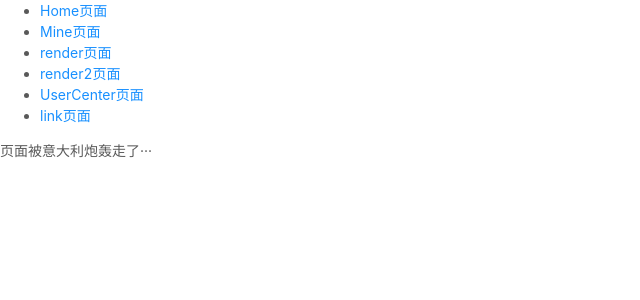
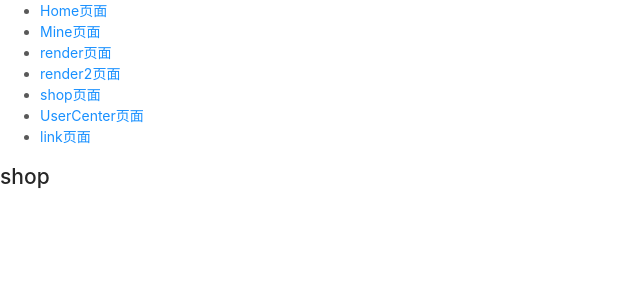
Before and after one commit to CornerYoung/react-app, a React app: page /shop in a window 1280 px wide. Shown: the top 300 px of the page, without its empty margins (0-640 px from the left). Built offline with nearby package versions, Linux system fonts and the light colour scheme.

Commit message:
redirect路由重定向

```diff
--- a/src/App.js
+++ b/src/App.js
@@ -1,5 +1,5 @@
 import React from 'react'
-import { BrowserRouter as Router, Route, Switch } from "react-router-dom"
+import { BrowserRouter as Router, Route, Switch, Redirect } from "react-router-dom"
 import Nav from './components/nav'
 import Mine from './pages/Mine'
 import Home from './pages/Home'
@@ -7,6 +7,7 @@ import UserCenter from './pages/UserCenter'
 import NotFound from './pages/NotFound'
 import Render from './pages/Render'
 import LinkOfRouter from './pages/LinkOfRouter'
+import Shop from './pages/Shop'
 
 function App() {
   /**
@@ -17,12 +18,14 @@ function App() {
     <Router>
       <Nav />
       <Switch>
+        <Redirect from='/myhome' to='/' />
         <Route path="/" component={Home} exact></Route>
         <Route path="/mine/:id/:name" component={Mine} exact strict></Route>
         <Route path="/mine/usercenter/:id" component={UserCenter}></Route>
         <Route path="/link" component={LinkOfRouter}></Route>
         <Route path="/render" render={() => <div>render</div>}></Route>
         <Route path="/render2/:username?" render={(props) => <Render {...props} name="勒布朗"/>}></Route>
+        <Route path="/shop" component={Shop}></Route>
         <Route component={NotFound}></Route>
       </Switch>
 
--- a/src/components/nav/index.jsx
+++ b/src/components/nav/index.jsx
@@ -15,6 +15,9 @@ export default function Nav() {
             </li>
             <li>
                 <Link to="/render2">render2页面</Link>
+            </li>
+            <li>
+                <Link to="/shop">shop页面</Link>
             </li>
             <li>
                 <Link
--- /dev/null
+++ b/src/pages/Shop.jsx
@@ -0,0 +1,19 @@
+import React, { Component } from 'react'
+import { Redirect } from "react-router-dom"
+
+export default class Shop extends Component {
+    state = {
+        isLogin: true
+    }
+
+    render() {
+        const { isLogin} = this.state
+        return (
+            <div>
+                {
+                    isLogin ? <h2>shop</h2> : <Redirect to="/" />
+                }
+            </div>
+        )
+    }
+}
```
